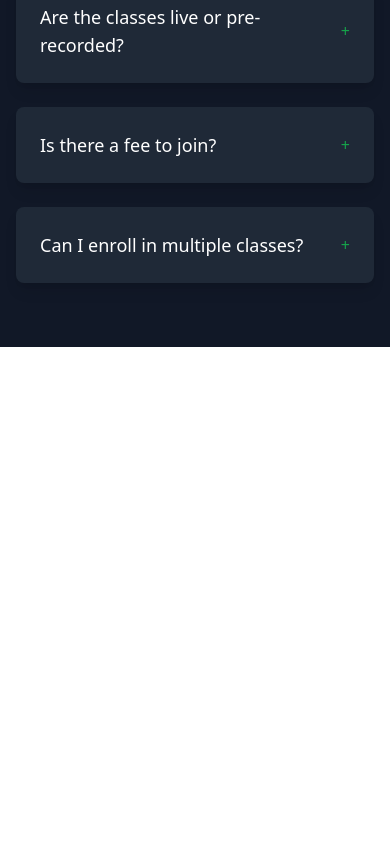
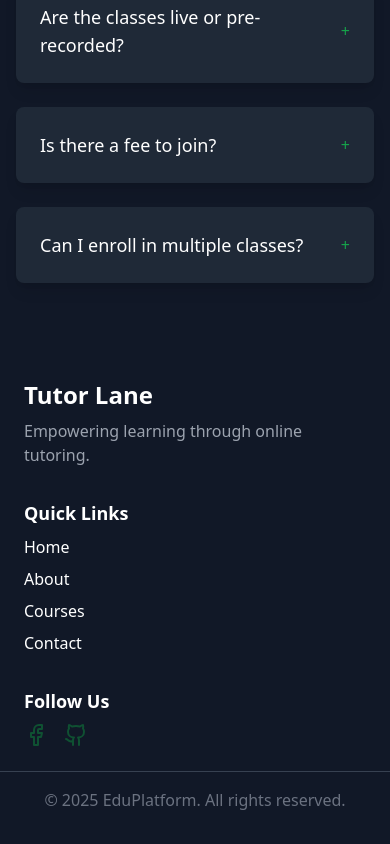
Before and after one commit to Fahim047/ph-a12-tutorlane-client, a React (Vite) app: page / in a window 390 px wide. Shown: the part 7418-8262 px from the top of the page. Before the commit the page ends 7765 px from the top, so only its background shows below. Built offline with nearby package versions, Linux system fonts and the light colour scheme; no server answers.

Commit message:
✅ added footer

```diff
--- /dev/null
+++ b/src/components/sections/Footer.jsx
@@ -0,0 +1,65 @@
+import { Facebook, Github } from 'lucide-react';
+import { Link } from 'react-router-dom';
+
+const Footer = () => {
+	return (
+		<footer className="py-8">
+			<div className="max-w-7xl mx-auto px-6 grid grid-cols-1 md:grid-cols-3 gap-8">
+				{/* Logo & About */}
+				<div>
+					<h2 className="text-2xl font-bold">Tutor Lane</h2>
+					<p className="text-gray-400 mt-2">
+						Empowering learning through online tutoring.
+					</p>
+				</div>
+
+				{/* Quick Links */}
+				<div>
+					<h3 className="text-lg font-semibold">Quick Links</h3>
+					<ul className="mt-2 space-y-2">
+						<li>
+							<Link href="/" className="hover:text-primary">
+								Home
+							</Link>
+						</li>
+						<li>
+							<Link href="/about" className="hover:text-primary">
+								About
+							</Link>
+						</li>
+						<li>
+							<Link href="/courses" className="hover:text-primary">
+								Courses
+							</Link>
+						</li>
+						<li>
+							<Link href="/contact" className="hover:text-primary">
+								Contact
+							</Link>
+						</li>
+					</ul>
+				</div>
+
+				{/* Social Media */}
+				<div>
+					<h3 className="text-lg font-semibold">Follow Us</h3>
+					<div className="flex space-x-4 mt-2">
+						<Link href="#" className="text-secondary hover:text-primary">
+							<Facebook />
+						</Link>
+						<Link href="#" className="text-secondary hover:text-primary">
+							<Github />
+						</Link>
+					</div>
+				</div>
+			</div>
+
+			{/* Copyright */}
+			<div className="text-center text-gray-500 mt-6 border-t border-gray-700 pt-4">
+				&copy; {new Date().getFullYear()} EduPlatform. All rights reserved.
+			</div>
+		</footer>
+	);
+};
+
+export default Footer;
--- a/src/components/sections/PopularClassesSection.jsx
+++ b/src/components/sections/PopularClassesSection.jsx
@@ -8,7 +8,11 @@ import { Swiper, SwiperSlide } from 'swiper/react';
 import axiosPublic from '../../api/axios';
 import LoadingComponent from '../shared/LoadingComponent';
 const PopularClasses = () => {
-	const { data: classes, isPending } = useQuery({
+	const {
+		data: classes,
+		isPending,
+		isError,
+	} = useQuery({
 		queryKey: ['popularClasses'],
 		queryFn: async () => {
 			const response = await axiosPublic.get(`/classes/popular`);
@@ -17,6 +21,13 @@ const PopularClasses = () => {
 	});
 	if (isPending) {
 		return <LoadingComponent />;
+	}
+	if (isError) {
+		return (
+			<p className="text-center mt-8 text-red-500">
+				Failed to load popular classes. Please try again later.
+			</p>
+		);
 	}
 	return (
 		<section className="w-full bg-neutral dark:bg-gray-900 py-12">
--- a/src/layouts/MainLayout.jsx
+++ b/src/layouts/MainLayout.jsx
@@ -1,5 +1,6 @@
 import { Loader2 } from 'lucide-react';
 import { Outlet } from 'react-router-dom';
+import Footer from '../components/sections/Footer';
 import Navbar from '../components/shared/Navbar';
 import { useAuth, useTheme } from '../hooks';
 
@@ -17,6 +18,7 @@ const MainLayout = () => {
 		<div className={`h-full w-full ${darkMode ? 'dark' : ''}`}>
 			<Navbar />
 			<Outlet />
+			<Footer />
 		</div>
 	);
 };
```
